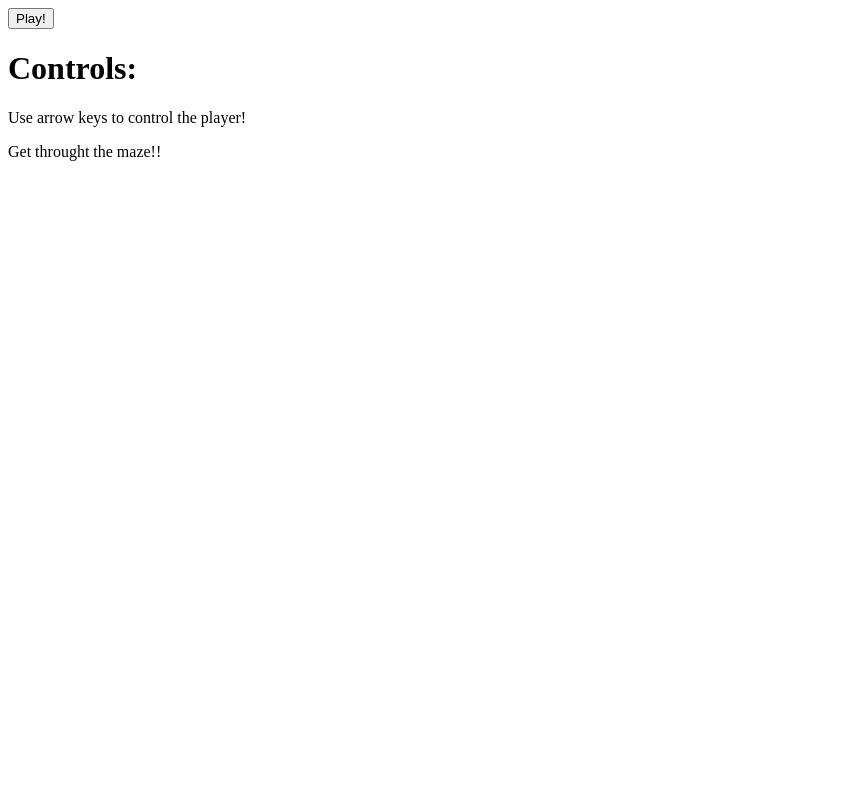
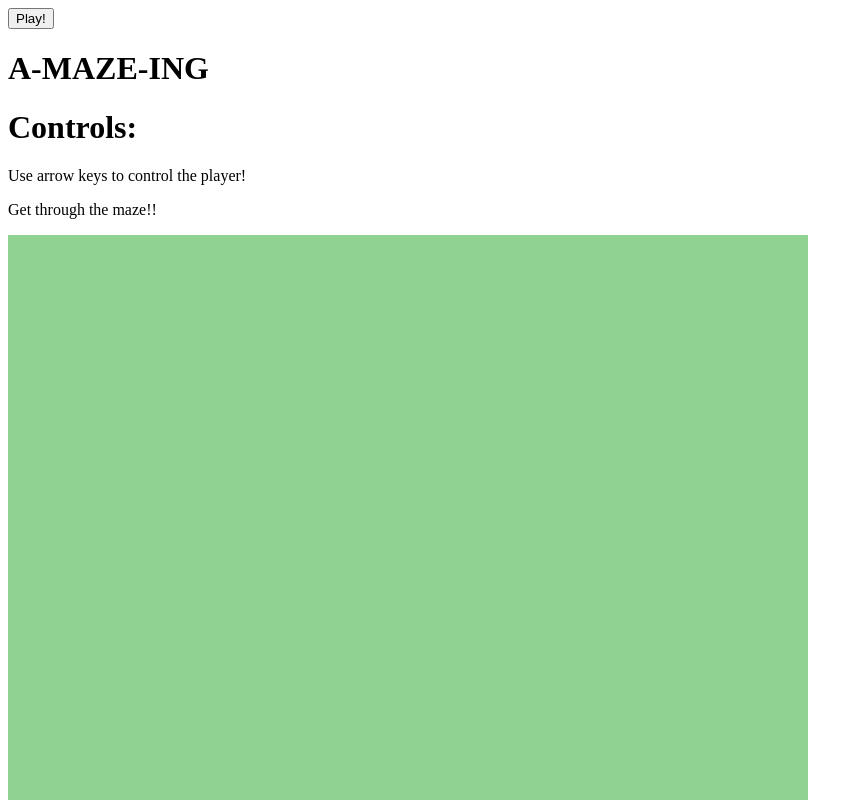
Before and after one commit to miclei25/maze-game, a website: page opening.html in a window 1280 px wide. Shown: the top 800 px of the page, without its empty margins (0-863 px from the left). Drawn offline with Linux system fonts and the light colour scheme.

Commit message:
some stuff added to opening screen

```diff
--- a/opening.html
+++ b/opening.html
@@ -7,7 +7,7 @@
     <title>a-MAZE-ing</title>
     <style>
         canvas {
-        background-color : rgb(200, 150, 267);
+        background-color : rgb(144, 210, 145);
         }
     </style>
 </head>
@@ -16,8 +16,10 @@
         <button>Play!</button>
     </a>
     <script src="maze.js"></script>
+    <h1>A-MAZE-ING</h1>
     <h1>Controls: </h1>
     <p>Use arrow keys to control the player!</p>
-    <p>Get throught the maze!!</p>
+    <p>Get through the maze!!</p>
+    <canvas height="800", width="800"></canvas>
 </body>
 </html>
```
